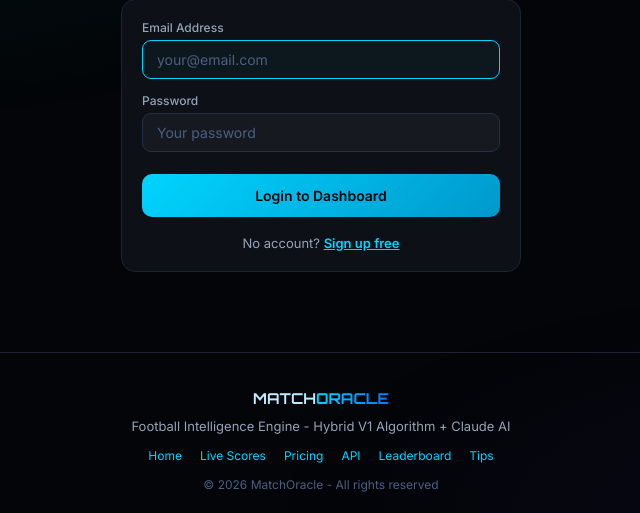
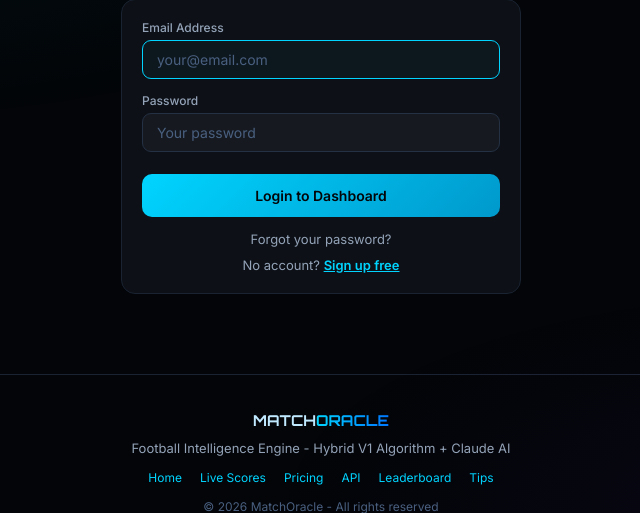
Before and after one commit to princeugo146/matchoracle, a Django app: page /accounts/login/ in a window 1280 px wide. Shown: the part 214-727 px from the top of the page, without its empty margins (319-959 px from the left). Run offline with Django 4.2, Linux system fonts and the light colour scheme; parts of the project's set-up code (start-up, migrations or seed data) failed here and were passed over.

Commit message:
fix: add password reset link to templates/accounts/login.html

```diff
--- a/templates/accounts/login.html
+++ b/templates/accounts/login.html
@@ -13,7 +13,10 @@
       <div class="field"><label>Password</label><input type="password" name="password" placeholder="Your password" required></div>
       <button type="submit" class="btn btn-p btn-full" style="margin-top:8px;padding:13px">Login to Dashboard</button>
     </form>
-    <div style="text-align:center;margin-top:18px;font-size:13px;color:var(--text2)">No account? <a href="/accounts/register/" style="color:var(--accent);font-weight:600">Sign up free</a></div>
+    <div style="text-align:center;margin-top:14px;font-size:13px">
+      <a href="/accounts/password-reset/" style="color:var(--text2);text-decoration:none">Forgot your password?</a>
+    </div>
+    <div style="text-align:center;margin-top:10px;font-size:13px;color:var(--text2)">No account? <a href="/accounts/register/" style="color:var(--accent);font-weight:600">Sign up free</a></div>
   </div>
 </div>
 {% endblock %}
```
